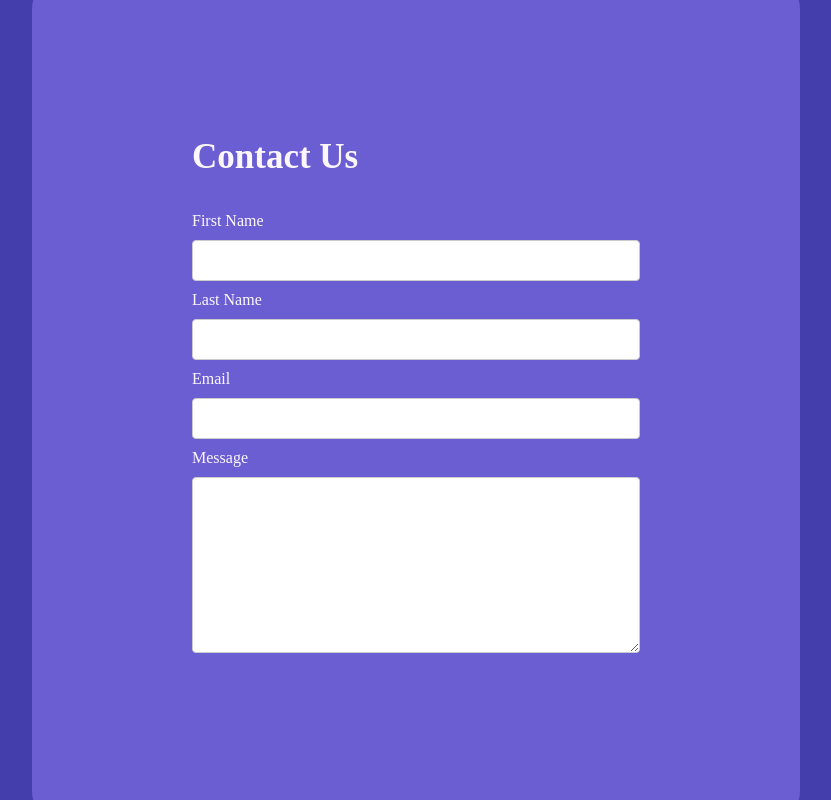
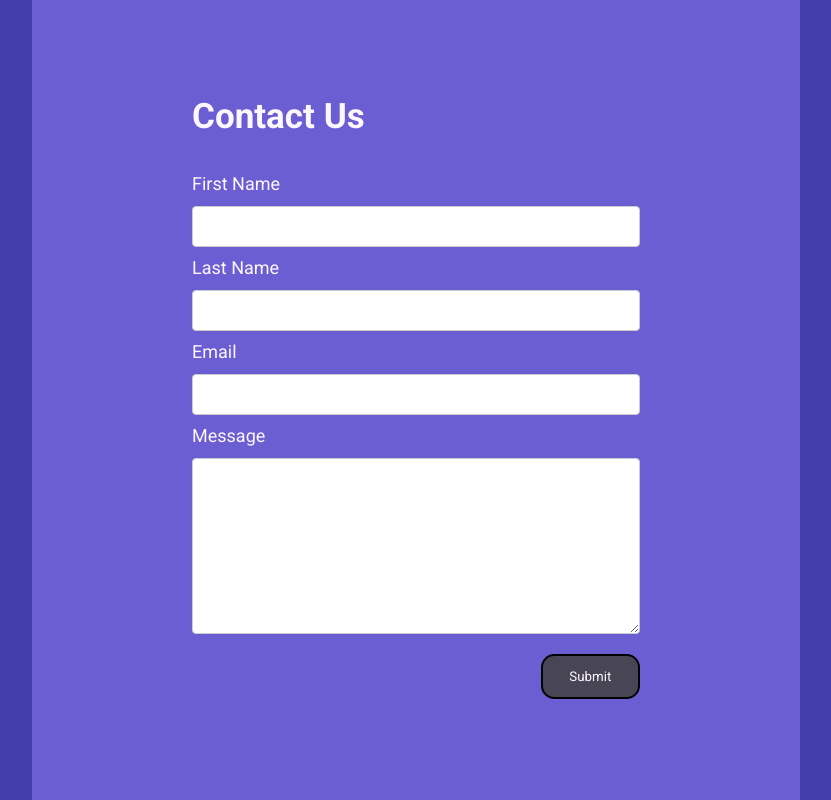
Before and after one commit to mpatel18/Builder-Service-Site, a Vue app in the folder site/: page /contact in a window 1280 px wide. Shown: the whole page, without its empty margins (224-1055 px from the left). Built offline with nearby package versions, Linux system fonts and the light colour scheme.

Commit message:
styling changes to app and contact view

```diff
--- a/site/src/App.vue
+++ b/site/src/App.vue
@@ -14,7 +14,7 @@
   }
 
   .fade-enter, .fade-leave-to {
-    opacity: 0%;
+    opacity: 15%;
     transform: translateY(0em);
   }
 
--- a/site/src/components/Form.vue
+++ b/site/src/components/Form.vue
@@ -15,6 +15,7 @@
               <label for="message">Message</label>
               <textarea name="message" id="message" cols="30" rows="10"></textarea>
 
+              <button type="submit">Submit</button>
           </form>
       </div>
   </div>
@@ -37,6 +38,9 @@ export default {
 </script>
 
 <style lang="scss" scoped>
+    @import url('https://fonts.googleapis.com/css2?family=Roboto:wght@300;700&display=swap');
+    @import url('https://fonts.googleapis.com/css2?family=Nunito&display=swap');
+
     .information {
         position: relative;
         background-color: #443EAD;
@@ -52,24 +56,46 @@ export default {
         width: 35%;
         border-radius: 2em;
         color: #FCF7FF;
+        line-height: 2em;
 
         h2 {
             padding-bottom: 1em;
             font-size: 35px;
+            font-family: 'Roboto', sans-serif;
+        }
+
+        label {
+            font-family: 'Roboto', sans-serif;
+            font-size: 18px;
         }
 
         input[type=text], input[type=email], textarea {
             width: 100%;
-            padding: 12px 25px;
-            margin: 10px 0;
+            padding: 12px 10px;
+            margin: 5px 0;
             display: block;
             border: 1px solid #ccc;
             border-radius: 4px;
             box-sizing: border-box;
+            outline: none;
         }
 
-        // input[type=text]:focus, input[type=email], textarea {
-        //     outline: none;
-        // }
+        input[type=text]:focus, input[type=email]:focus, textarea:focus {
+            border: 3px solid #484554;
+        }
+
+        button {
+            margin-top: 15px;
+            padding: 1em 2em 1em 2em ;
+            border-radius: 1em;
+            border-style: solid;
+            box-shadow: none;
+            outline: none;
+            float: right;
+            font-family: 'Roboto', sans-serif;
+            background-color:  #484554;
+            color: #FCF7FF;
+            cursor: pointer;
+        }
     }
 </style>
```
